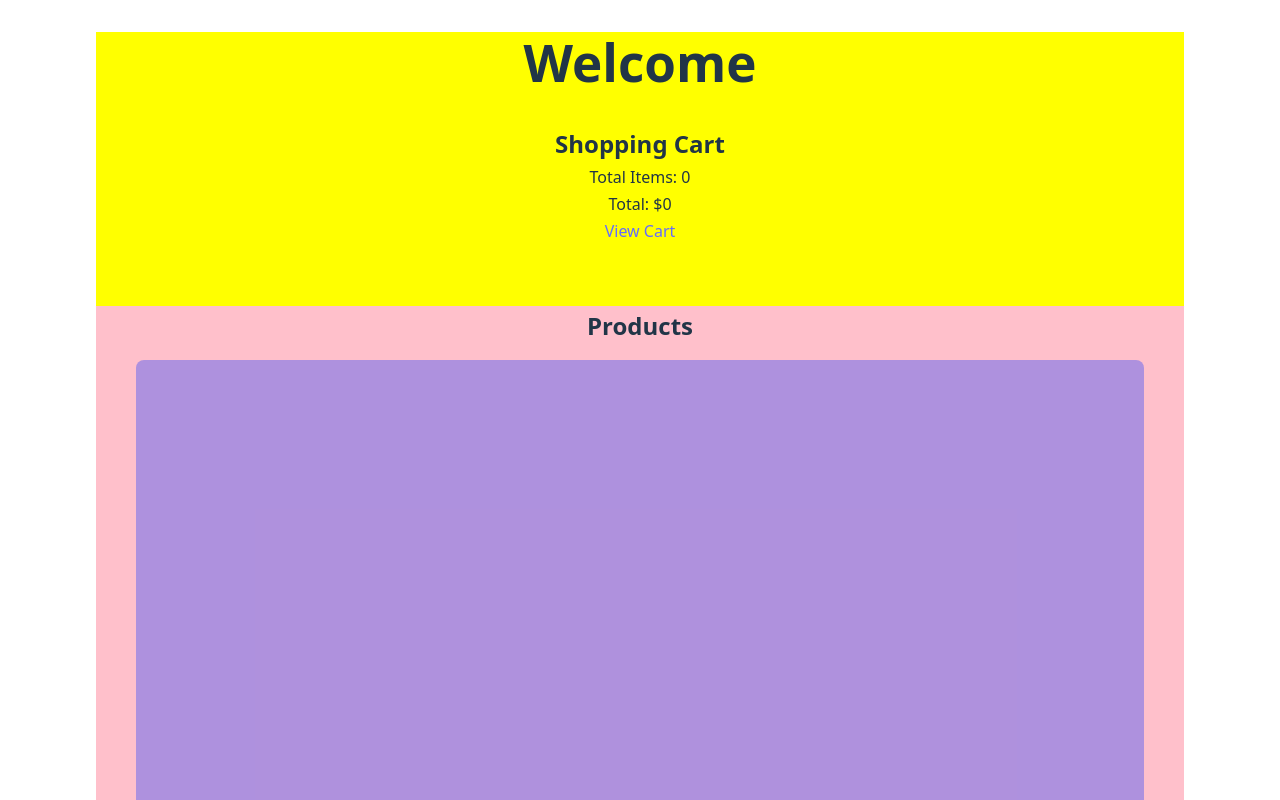
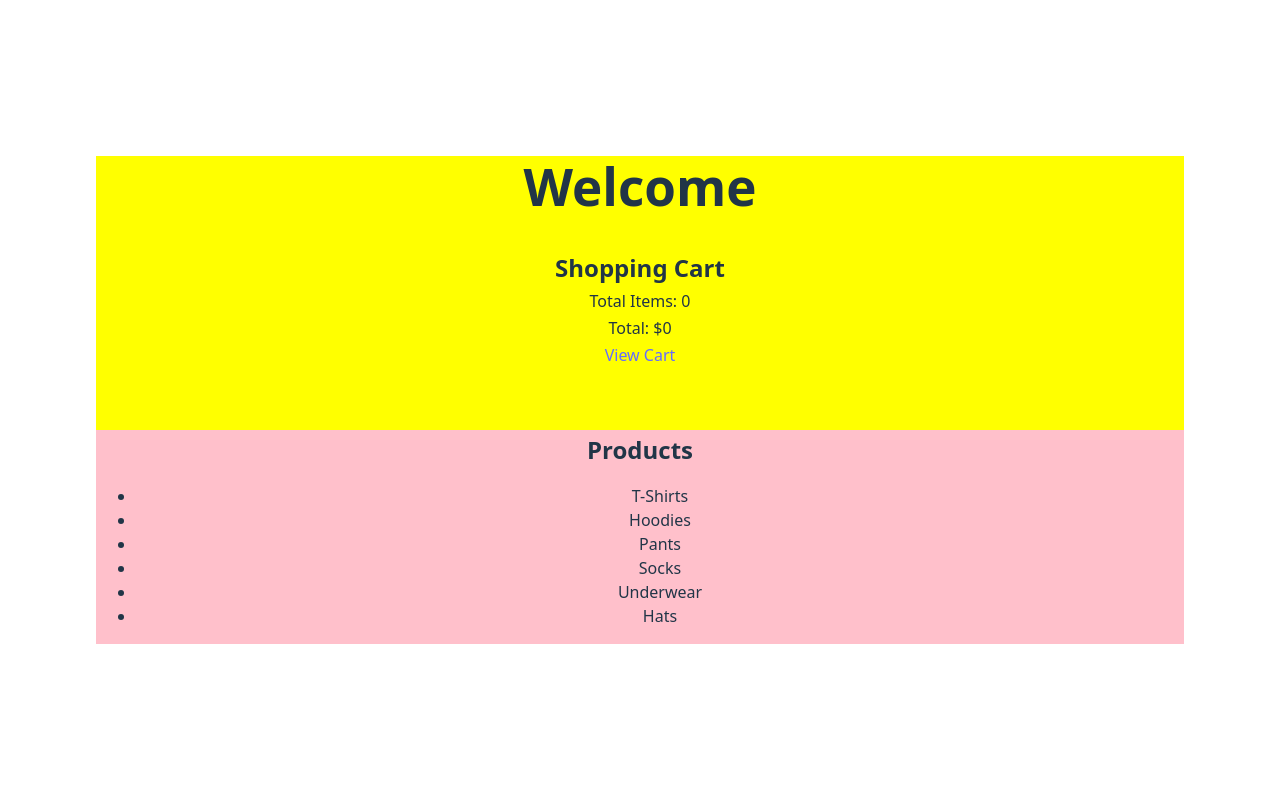
Before and after one commit to khayden73/shopping-cart-poc, a React (Vite) app: page / in a window 1280 px wide. Shown: the top 800 px of the page. Built offline with nearby package versions, Linux system fonts and the light colour scheme.

Commit message:
added prettier, updated cart provider

```diff
--- a/src/components/Catalog/CatalogProvider.tsx
+++ b/src/components/Catalog/CatalogProvider.tsx
@@ -1,19 +1,52 @@
-import { createContext } from 'react';
-import ProductList from '../../data/products.json';
+import { createContext, useEffect, useState } from "react";
+// import ProductList from '../../data/products.json';
 import type { Product } from "../../lib/types.ts";
+import { getCatalog } from "../../data/catalog.ts";
 
 interface CatalogProviderProps {
-    children: React.ReactNode;
+  children: React.ReactNode;
 }
 
-const CatalogContext = createContext<Product[]>(ProductList);
+interface CatalogContextType {
+  catalog: Product[];
+  isLoading: boolean;
+  getCategories: () => string[];
+}
+
+const initialState: CatalogContextType = {
+  catalog: [],
+  isLoading: true,
+  getCategories: () => [],
+};
+
+const CatalogContext = createContext<CatalogContextType>(initialState);
 
 const CatalogProvider = ({ children }: CatalogProviderProps) => {
-    return (
-        <CatalogContext.Provider value={ProductList}>
-            {children}
-        </CatalogContext.Provider>
-    );
+  const [isLoading, setIsLoading] = useState(true);
+  const [catalog, setCatalog] = useState<Product[]>([]);
+
+  useEffect(() => {
+    if (catalog.length === 0) {
+      getCatalog().then((data) => {
+        setCatalog(data as Product[]);
+        setIsLoading(false);
+      });
+    }
+  }, []);
+
+  const getCategories = () => {
+    if (catalog.length > 0) {
+      return [...new Set(catalog.map((product) => product.category))];
+    }
+
+    return [];
+  };
+
+  return (
+    <CatalogContext.Provider value={{ catalog, isLoading, getCategories }}>
+      {children}
+    </CatalogContext.Provider>
+  );
 };
 
 export { CatalogContext, CatalogProvider };
--- a/src/components/Catalog/Products.tsx
+++ b/src/components/Catalog/Products.tsx
@@ -4,14 +4,22 @@ import Styles from "./Products.module.css";
 import { ProductCard } from "./ProductCard.tsx";
 
 function Products() {
-    const catalog = useContext(CatalogContext);
+  const { catalog, isLoading, getCategories } = useContext(CatalogContext);
+
+  if (isLoading) return <p>Loading...</p>;
+
   return (
     <>
       <h2>Products</h2>
       <div className={Styles.productsList}>
-                {catalog.map((product) => (
-                    <ProductCard key={product.productId} product={product}/>
+        <ul>
+          {getCategories().map((category) => (
+            <li key={category}>{category}</li>
           ))}
+        </ul>
+        {/*{catalog.map((product) => (*/}
+        {/*  <ProductCard key={product.productId} product={product} />*/}
+        {/*))}*/}
       </div>
     </>
   );
--- /dev/null
+++ b/src/data/catalog.ts
@@ -0,0 +1,9 @@
+import Catalog from "./products.json";
+
+export function getCatalog() {
+  return new Promise((resolve) => {
+    setTimeout(() => {
+      resolve(Catalog);
+    }, 1000);
+  });
+}
```
Also changed, not shown: eslint.config.js (+14 -14 lines), src/components/Cart/CartProvider.tsx (+26 -24 lines). Lines whose indentation alone changed are shown as unchanged.
